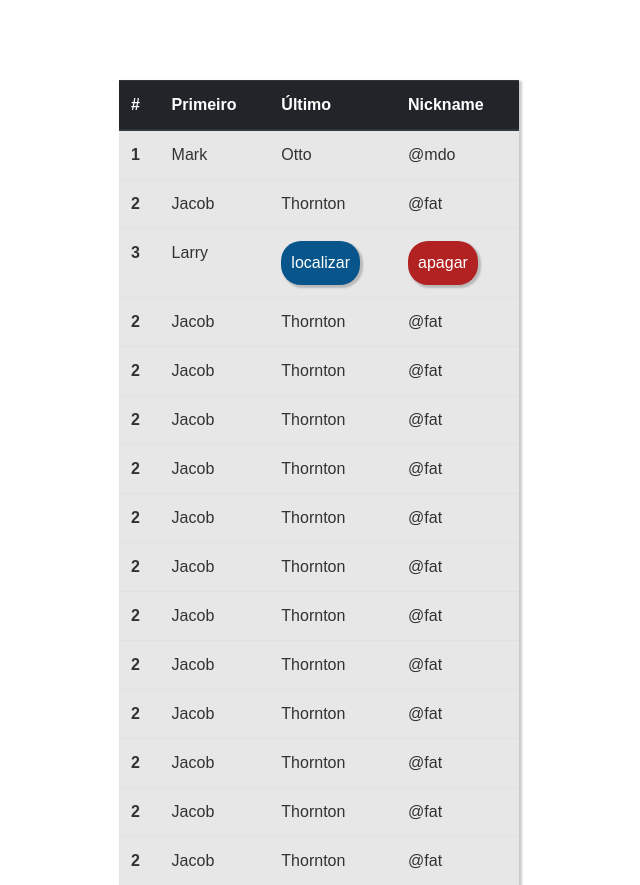
After one commit to MRR1L0/midia_local, a PHP site: page /teste.html in a window 1280 px wide. The commit adds this page. Shown: the whole page, without its empty margins (601-1241 px from the left). Run offline with PHP 8.4, Linux system fonts and the light colour scheme.

Commit message:
versã0 2.0
versã0 2.0

```diff
--- a/consultar.php
+++ b/consultar.php
@@ -11,5 +11,4 @@
 
 
 
-
 ?>
--- /dev/null
+++ b/deletar.php
@@ -0,0 +1,6 @@
+<?php
+    include "conexao.php";
+    $id = 1;
+    $sql = "DELETE FROM rota WHERE idrota = '$id'";
+    $res = mysqli_query($conexao,$sql);
+?>
--- a/index.html
+++ b/index2.html
@@ -34,7 +34,7 @@
         </tr>
       </table>
     </div>
-
+    <
     <script
       src="https://maps.googleapis.com/maps/api/js?key=AIzaSyAbKs_zBvbMG1kSK7Ffw3usDcu7fGkXF_g&callback=initMap&v=weekly"
       async
--- a/style.css
+++ b/style.css
@@ -96,4 +96,30 @@
         padding: 20px 30px;
         margin-top: 10vh;
         box-shadow: 2px 2px 2px 1px rgba(0, 0, 0, 0.2);
+
+
   }
+  #apagar{
+    background-color: firebrick;
+    color: white;
+    font-family: Arial, Helvetica, sans-serif;
+    box-shadow: 2px 2px 2px 1px rgba(0, 0, 0, 0.2);
+    border-radius: 20px;
+    padding: 10px;
+  }
+  #apagar:hover{
+    background-color: crimson;
+    transition: .5s;
+  }
+  #localizar{
+    background-color: #08558b;
+    color: white;
+    font-family: Arial, Helvetica, sans-serif;
+    box-shadow: 2px 2px 2px 1px rgba(0, 0, 0, 0.2);
+    border-radius: 20px;
+    padding: 10px;
+  }
+  #localizar:hover{
+    background-color: rgb(20, 147, 220);
+    transition: .5s;
+  }
--- /dev/null
+++ b/teste.html
@@ -0,0 +1,111 @@
+<?php
+  include "consultar.php";
+?>
+<!DOCTYPE html>
+<html lang="en">
+<head>
+    <meta charset="UTF-8">
+    <meta http-equiv="X-UA-Compatible" content="IE=edge">
+    <meta name="viewport" content="width=device-width, initial-scale=1.0">
+    <link rel="stylesheet" href="https://stackpath.bootstrapcdn.com/bootstrap/4.1.3/css/bootstrap.min.css" integrity="sha384-MCw98/SFnGE8fJT3GXwEOngsV7Zt27NXFoaoApmYm81iuXoPkFOJwJ8ERdknLPMO" crossorigin="anonymous">
+    <link rel="stylesheet" href="style.css">
+    <title>Document</title>
+</head>
+<body>
+  <div>
+<table class="table">
+  <thead class="thead-dark">
+    <tr>
+      <th scope="col">#</th>
+      <th scope="col">Primeiro</th>
+      <th scope="col">Último</th>
+      <th scope="col">Nickname</th>
+    </tr>
+  </thead>
+  <tbody>
+    <tr>
+      <th scope="row">1</th>
+      <td>Mark</td>
+      <td>Otto</td>
+      <td>@mdo</td>
+    </tr>
+    <tr>
+      <th scope="row">2</th>
+      <td>Jacob</td>
+      <td>Thornton</td>
+      <td>@fat</td>
+    </tr>
+    <tr>
+      <th scope="row">3</th>
+      <td>Larry</td>
+      <td><button class='btn_localizar' id='localizar'>localizar</button></td>
+      <td><button class='btn_apagar' id='apagar'>apagar</button></td>
+    </tr><tr>
+      <th scope="row">2</th>
+      <td>Jacob</td>
+      <td>Thornton</td>
+      <td>@fat</td>
+    </tr><tr>
+      <th scope="row">2</th>
+      <td>Jacob</td>
+      <td>Thornton</td>
+      <td>@fat</td>
+    </tr><tr>
+      <th scope="row">2</th>
+      <td>Jacob</td>
+      <td>Thornton</td>
+      <td>@fat</td>
+    </tr><tr>
+      <th scope="row">2</th>
+      <td>Jacob</td>
+      <td>Thornton</td>
+      <td>@fat</td>
+    </tr><tr>
+      <th scope="row">2</th>
+      <td>Jacob</td>
+      <td>Thornton</td>
+      <td>@fat</td>
+    </tr><tr>
+      <th scope="row">2</th>
+      <td>Jacob</td>
+      <td>Thornton</td>
+      <td>@fat</td>
+    </tr><tr>
+      <th scope="row">2</th>
+      <td>Jacob</td>
+      <td>Thornton</td>
+      <td>@fat</td>
+    </tr><tr>
+      <th scope="row">2</th>
+      <td>Jacob</td>
+      <td>Thornton</td>
+      <td>@fat</td>
+    </tr><tr>
+      <th scope="row">2</th>
+      <td>Jacob</td>
+      <td>Thornton</td>
+      <td>@fat</td>
+    </tr><tr>
+      <th scope="row">2</th>
+      <td>Jacob</td>
+      <td>Thornton</td>
+      <td>@fat</td>
+    </tr><tr>
+      <th scope="row">2</th>
+      <td>Jacob</td>
+      <td>Thornton</td>
+      <td>@fat</td>
+    </tr><tr>
+      <th scope="row">2</th>
+      <td>Jacob</td>
+      <td>Thornton</td>
+      <td>@fat</td>
+    </tr>
+  </tbody>
+</table>
+</div>
+  <script src="https://code.jquery.com/jquery-3.3.1.slim.min.js" integrity="sha384-q8i/X+965DzO0rT7abK41JStQIAqVgRVzpbzo5smXKp4YfRvH+8abtTE1Pi6jizo" crossorigin="anonymous"></script>
+  <script src="https://cdnjs.cloudflare.com/ajax/libs/popper.js/1.14.3/umd/popper.min.js" integrity="sha384-ZMP7rVo3mIykV+2+9J3UJ46jBk0WLaUAdn689aCwoqbBJiSnjAK/l8WvCWPIPm49" crossorigin="anonymous"></script>
+  <script src="https://stackpath.bootstrapcdn.com/bootstrap/4.1.3/js/bootstrap.min.js" integrity="sha384-ChfqqxuZUCnJSK3+MXmPNIyE6ZbWh2IMqE241rYiqJxyMiZ6OW/JmZQ5stwEULTy" crossorigin="anonymous"></script>
+</body>
+</html>
```
Also changed, not shown: index.php (renamed from index2.php, +9 -7 lines), main.js (+6 -4 lines), teste.php (+42 -9 lines).
